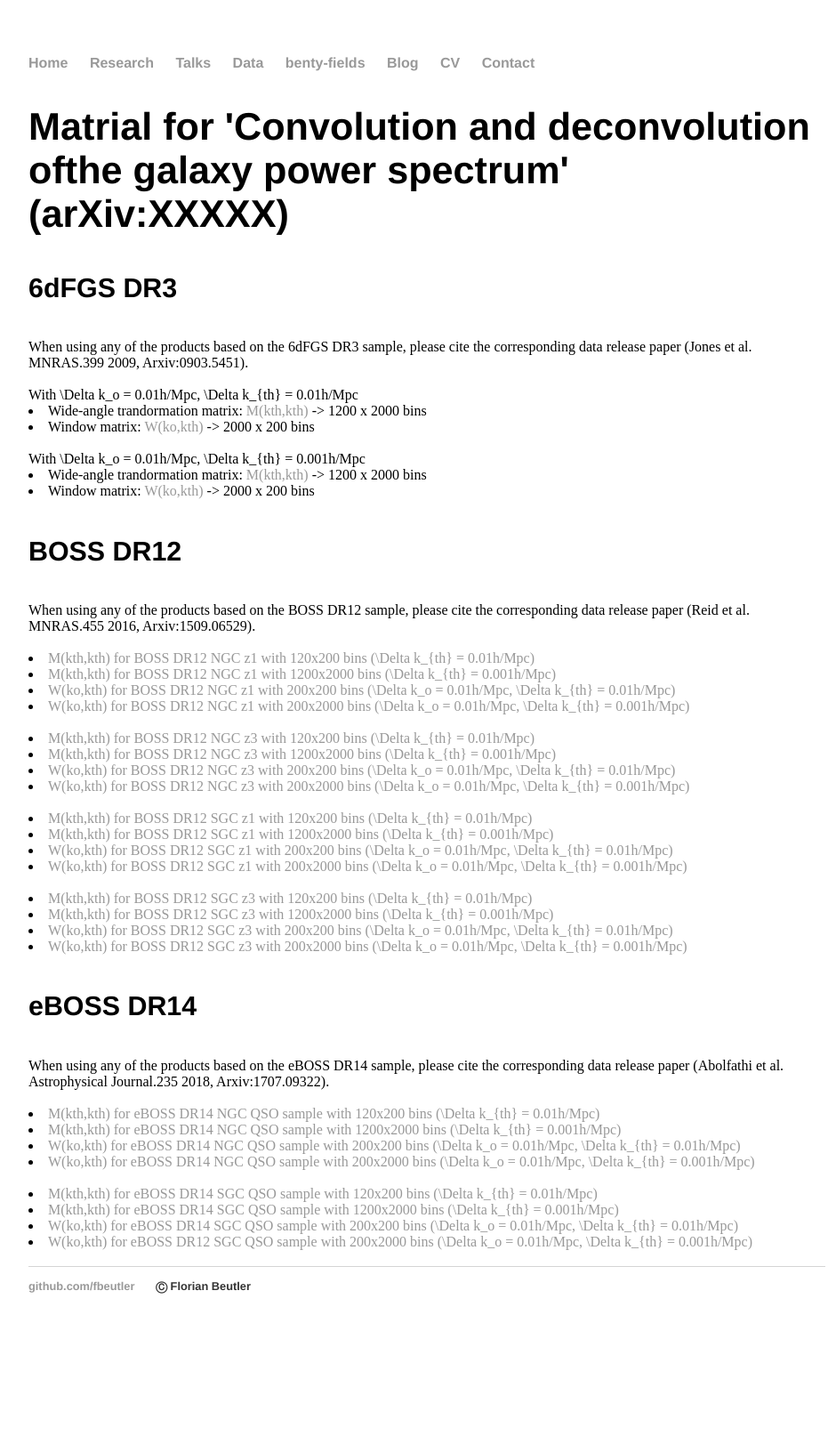
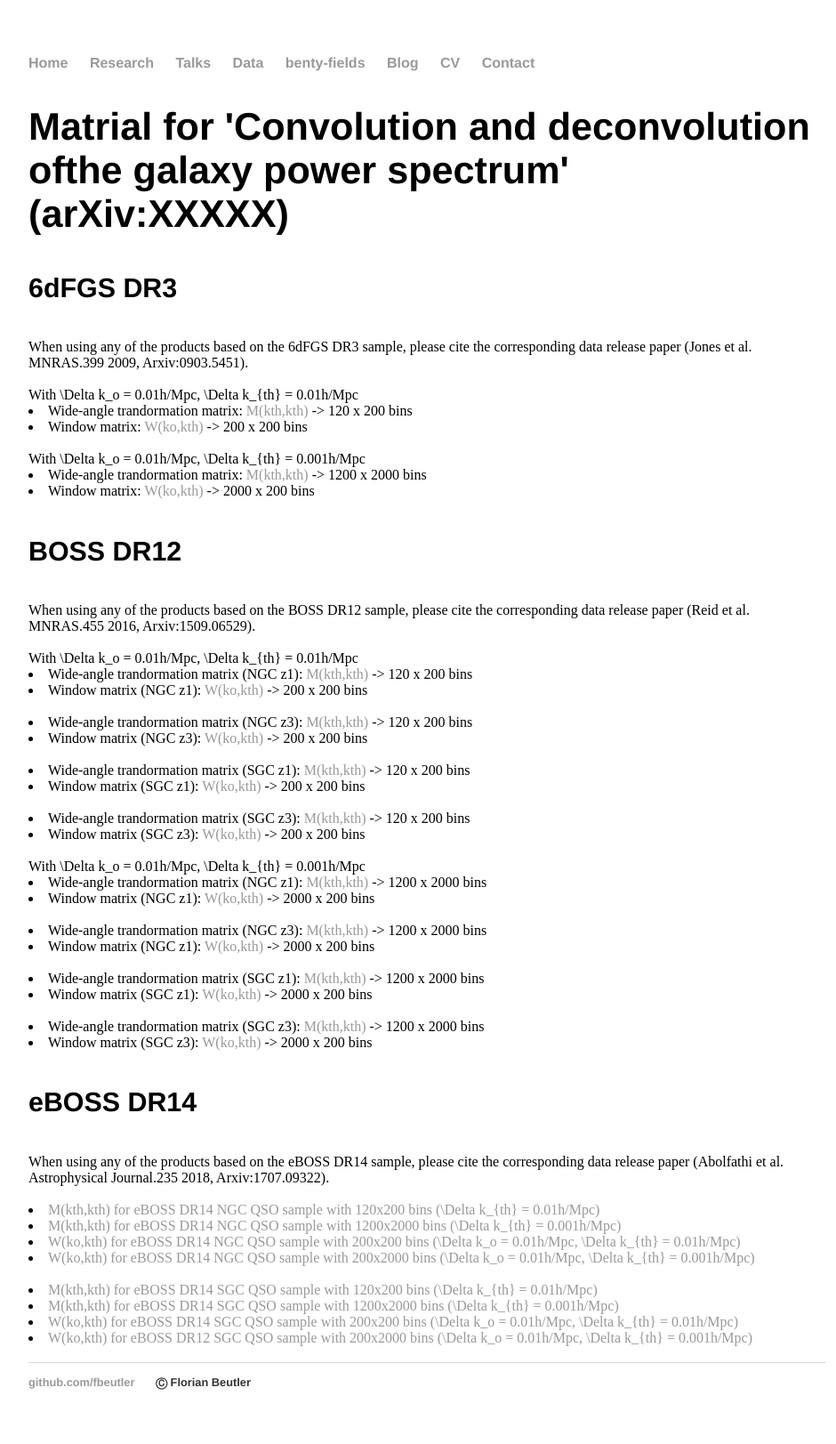
Before and after one commit to fbeutler/fbeutler.github.io, a Jekyll site: the page built from hub/deconv_paper.html, in a window 1280 px wide. Shown: the whole page at 89% size, without its empty margins (160-1100 px from the left). Built offline with Jekyll 4.4.1, drawn with Linux system fonts in a browser that asks for light colours; before the commit the page ends 1515 px from its top, so only the background shows below that.

Commit message:
Update deconv_paper.html

```diff
--- a/hub/deconv_paper.html
+++ b/hub/deconv_paper.html
@@ -12,10 +12,10 @@ title: Some material
 
     With \Delta k_o = 0.01h/Mpc, \Delta k_{th} = 0.01h/Mpc<br>
     <li>
-        Wide-angle trandormation matrix: <a href="M2D_pk_6dFGS_DR3_1_1_1_1_1_10_1.dat">M(kth,kth)</a> -> 1200 x 2000 bins
+        Wide-angle trandormation matrix: <a href="M2D_pk_6dFGS_DR3_1_1_1_1_1_10_1.dat">M(kth,kth)</a> -> 120 x 200 bins
     </li>
     <li>
-        Window matrix: <a href="W2D_pk_6dFGS_DR3_1_1_1_1_1_10_1.dat">W(ko,kth)</a> -> 2000 x 200 bins
+        Window matrix: <a href="W2D_pk_6dFGS_DR3_1_1_1_1_1_10_1.dat">W(ko,kth)</a> -> 200 x 200 bins
     </li><br>
 
     With \Delta k_o = 0.01h/Mpc, \Delta k_{th} = 0.001h/Mpc<br>
@@ -31,53 +31,62 @@ title: Some material
 	    When using any of the products based on the BOSS DR12 sample, please cite the corresponding data release paper (Reid et al.
 	    MNRAS.455 2016, Arxiv:1509.06529).<br><br>
 
+    With \Delta k_o = 0.01h/Mpc, \Delta k_{th} = 0.01h/Mpc<br>
     <li>
-        <a href="M2D_pk_BOSS_DR12_NGC_z1_1_1_1_1_1_10_1.dat">M(kth,kth) for BOSS DR12 NGC z1 with 120x200 bins (\Delta k_{th} = 0.01h/Mpc)</a>
+        Wide-angle trandormation matrix (NGC z1): <a href="M2D_pk_BOSS_DR12_NGC_z1_1_1_1_1_1_10_1.dat">M(kth,kth)</a> -> 120 x 200 bins
     </li>
     <li>
-	<a href="M2D_pk_BOSS_DR12_NGC_z1_1_1_1_1_1_10_10.dat">M(kth,kth) for BOSS DR12 NGC z1 with 1200x2000 bins (\Delta k_{th} = 0.001h/Mpc)</a>
+        Window matrix (NGC z1): <a href="W2D_pk_BOSS_DR12_NGC_z1_1_1_1_1_1_10_1.dat">W(ko,kth)</a> -> 200 x 200 bins
+    </li><br>
+
+    <li>
+        Wide-angle trandormation matrix (NGC z3): <a href="M2D_pk_BOSS_DR12_NGC_z3_1_1_1_1_1_10_1.dat">M(kth,kth)</a> -> 120 x 200 bins
     </li>
     <li>
-        <a href="W2D_pk_BOSS_DR12_NGC_z1_1_1_1_1_1_10_1.dat">W(ko,kth) for BOSS DR12 NGC z1 with 200x200 bins (\Delta k_o = 0.01h/Mpc, \Delta k_{th} = 0.01h/Mpc)</a>
+        Window matrix (NGC z3): <a href="W2D_pk_BOSS_DR12_NGC_z3_1_1_1_1_1_10_1.dat">W(ko,kth)</a> -> 200 x 200 bins
+    </li><br>
+
+    <li>
+        Wide-angle trandormation matrix (SGC z1): <a href="M2D_pk_BOSS_DR12_SGC_z1_1_1_1_1_1_10_1.dat">M(kth,kth)</a> -> 120 x 200 bins
     </li>
     <li>
-	<a href="W2D_pk_BOSS_DR12_NGC_z1_1_1_1_1_1_10_10.dat">W(ko,kth) for BOSS DR12 NGC z1 with 200x2000 bins (\Delta k_o = 0.01h/Mpc, \Delta k_{th} = 0.001h/Mpc)</a>
+        Window matrix (SGC z1): <a href="W2D_pk_BOSS_DR12_SGC_z1_1_1_1_1_1_10_1.dat">W(ko,kth)</a> -> 200 x 200 bins
     </li><br>
+
     <li>
-        <a href="M2D_pk_BOSS_DR12_NGC_z3_1_1_1_1_1_10_1.dat">M(kth,kth) for BOSS DR12 NGC z3 with 120x200 bins (\Delta k_{th} = 0.01h/Mpc)</a>
+        Wide-angle trandormation matrix (SGC z3): <a href="M2D_pk_BOSS_DR12_SGC_z3_1_1_1_1_1_10_1.dat">M(kth,kth)</a> -> 120 x 200 bins
     </li>
     <li>
-	<a href="M2D_pk_BOSS_DR12_NGC_z3_1_1_1_1_1_10_10.dat">M(kth,kth) for BOSS DR12 NGC z3 with 1200x2000 bins (\Delta k_{th} = 0.001h/Mpc)</a>
+        Window matrix (SGC z3): <a href="W2D_pk_BOSS_DR12_SGC_z3_1_1_1_1_1_10_1.dat">W(ko,kth)</a> -> 200 x 200 bins
+    </li><br>
+
+    With \Delta k_o = 0.01h/Mpc, \Delta k_{th} = 0.001h/Mpc<br>
+    <li>
+	Wide-angle trandormation matrix (NGC z1): <a href="M2D_pk_BOSS_DR12_NGC_z1_1_1_1_1_1_10_10.dat">M(kth,kth)</a> -> 1200 x 2000 bins
     </li>
     <li>
-        <a href="W2D_pk_BOSS_DR12_NGC_z3_1_1_1_1_1_10_1.dat">W(ko,kth) for BOSS DR12 NGC z3 with 200x200 bins (\Delta k_o = 0.01h/Mpc, \Delta k_{th} = 0.01h/Mpc)</a>
+	Window matrix (NGC z1): <a href="W2D_pk_BOSS_DR12_NGC_z1_1_1_1_1_1_10_10.dat">W(ko,kth)</a> -> 2000 x 200 bins
+    </li><br>
+
+    <li>
+	Wide-angle trandormation matrix (NGC z3): <a href="M2D_pk_BOSS_DR12_NGC_z3_1_1_1_1_1_10_10.dat">M(kth,kth)</a> -> 1200 x 2000 bins
     </li>
     <li>
-	<a href="W2D_pk_BOSS_DR12_NGC_z3_1_1_1_1_1_10_10.dat">W(ko,kth) for BOSS DR12 NGC z3 with 200x2000 bins (\Delta k_o = 0.01h/Mpc, \Delta k_{th} = 0.001h/Mpc)</a>
+	Window matrix (NGC z1): <a href="W2D_pk_BOSS_DR12_NGC_z3_1_1_1_1_1_10_10.dat">W(ko,kth)</a> -> 2000 x 200 bins
     </li><br>
+
     <li>
-        <a href="M2D_pk_BOSS_DR12_SGC_z1_1_1_1_1_1_10_1.dat">M(kth,kth) for BOSS DR12 SGC z1 with 120x200 bins (\Delta k_{th} = 0.01h/Mpc)</a>
+	Wide-angle trandormation matrix (SGC z1): <a href="M2D_pk_BOSS_DR12_SGC_z1_1_1_1_1_1_10_10.dat">M(kth,kth)</a> -> 1200 x 2000 bins
     </li>
     <li>
-	<a href="M2D_pk_BOSS_DR12_SGC_z1_1_1_1_1_1_10_10.dat">M(kth,kth) for BOSS DR12 SGC z1 with 1200x2000 bins (\Delta k_{th} = 0.001h/Mpc)</a>
+	Window matrix (SGC z1): <a href="W2D_pk_BOSS_DR12_SGC_z1_1_1_1_1_1_10_10.dat">W(ko,kth)</a> -> 2000 x 200 bins
+    </li><br>
+
+    <li>
+	Wide-angle trandormation matrix (SGC z3): <a href="M2D_pk_BOSS_DR12_SGC_z3_1_1_1_1_1_10_10.dat">M(kth,kth)</a> -> 1200 x 2000 bins
     </li>
     <li>
-        <a href="W2D_pk_BOSS_DR12_SGC_z1_1_1_1_1_1_10_1.dat">W(ko,kth) for BOSS DR12 SGC z1 with 200x200 bins (\Delta k_o = 0.01h/Mpc, \Delta k_{th} = 0.01h/Mpc)</a>
-    </li>
-    <li>
-	<a href="W2D_pk_BOSS_DR12_SGC_z1_1_1_1_1_1_10_10.dat">W(ko,kth) for BOSS DR12 SGC z1 with 200x2000 bins (\Delta k_o = 0.01h/Mpc, \Delta k_{th} = 0.001h/Mpc)</a>
-    </li><br>
-    <li>
-        <a href="M2D_pk_BOSS_DR12_SGC_z3_1_1_1_1_1_10_1.dat">M(kth,kth) for BOSS DR12 SGC z3 with 120x200 bins (\Delta k_{th} = 0.01h/Mpc)</a>
-    </li>
-    <li>
-	<a href="M2D_pk_BOSS_DR12_SGC_z3_1_1_1_1_1_10_10.dat">M(kth,kth) for BOSS DR12 SGC z3 with 1200x2000 bins (\Delta k_{th} = 0.001h/Mpc)</a>
-    </li>
-    <li>
-        <a href="W2D_pk_BOSS_DR12_SGC_z3_1_1_1_1_1_10_1.dat">W(ko,kth) for BOSS DR12 SGC z3 with 200x200 bins (\Delta k_o = 0.01h/Mpc, \Delta k_{th} = 0.01h/Mpc)</a>
-    </li>
-    <li>
-	<a href="W2D_pk_BOSS_DR12_SGC_z3_1_1_1_1_1_10_10.dat">W(ko,kth) for BOSS DR12 SGC z3 with 200x2000 bins (\Delta k_o = 0.01h/Mpc, \Delta k_{th} = 0.001h/Mpc)</a>
+	Window matrix (SGC z3): <a href="W2D_pk_BOSS_DR12_SGC_z3_1_1_1_1_1_10_10.dat">W(ko,kth)</a> -> 2000 x 200 bins
     </li>
 
     <h4>eBOSS DR14</h4>
```
